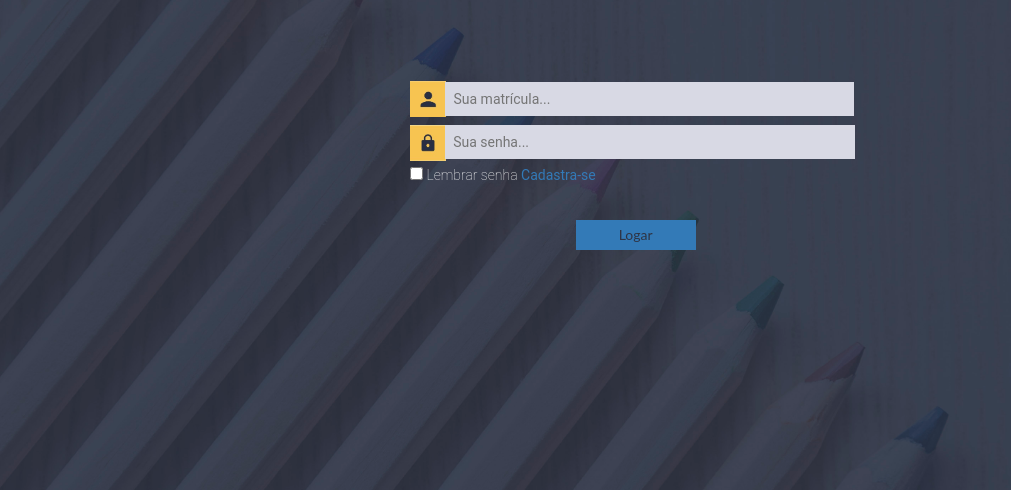
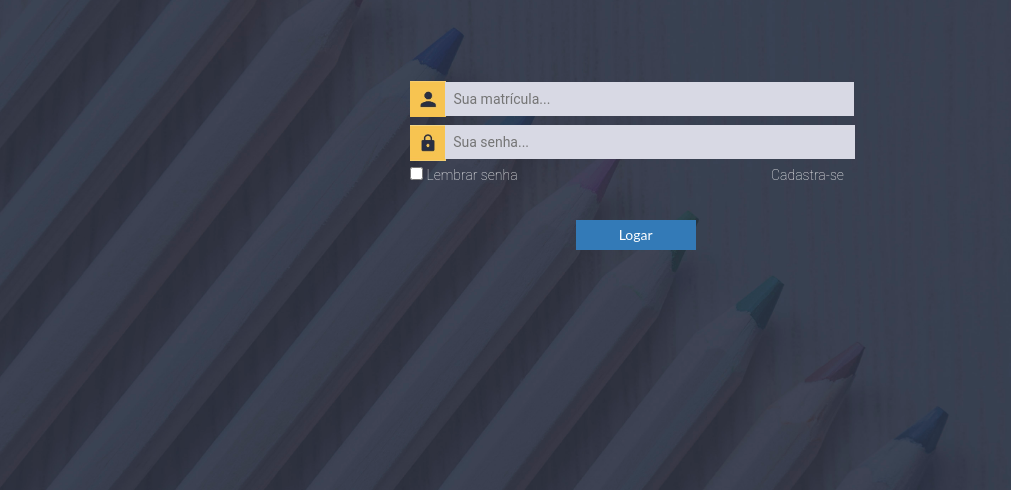
Before and after one commit to gabrielrdourado/Gerenciador-de-Projetos, a PHP site: page / in a window 1280 px wide. Shown: the part 265-755 px from the top of the page, without its empty margins (0-1011 px from the left). Run offline with PHP 8.4, Linux system fonts and the light colour scheme; some libraries are stand-ins or nearby versions.

Commit message:
css certo

```diff
--- a/css/styleLogin.css
+++ b/css/styleLogin.css
@@ -45,7 +45,7 @@ body{
     background-color: #337ab7;
     align-items: center;
     margin-left: 36%;
-    color: #2f3444;
+    color: #FFFFFF;
     font-family: 'Lato';
 }
 
@@ -53,7 +53,7 @@ body{
     margin-top: 6px;
 }
 
-#ainscrevase {
+#inscrevase {
     text-decoration: none;
     color: white;
     margin-left: 250px;
```
